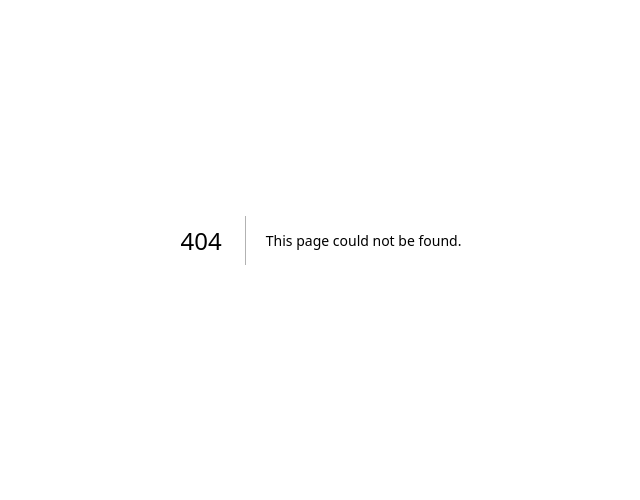
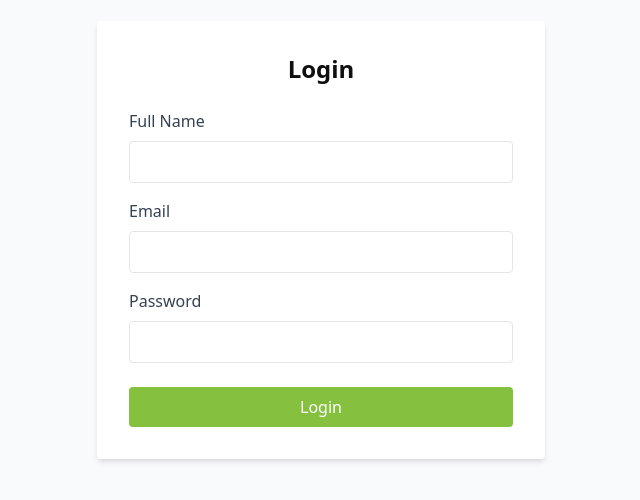
Before and after one commit to UsmanGhafoor42/jamie, a Next.js app: page /auth/register in a window 1280 px wide. Before the commit this address had no page. Shown: the part 160-660 px from the top of the page, without its empty margins (319-959 px from the left). Built offline with nearby package versions, Linux system fonts and the light colour scheme.

Commit message:
feat: add login and registration pages with form handling and navigation functionality

```diff
--- /dev/null
+++ b/app/auth/login/page.tsx
@@ -0,0 +1,65 @@
+'use client'
+import Link from 'next/link';
+import React, { useState } from 'react'
+
+const page = () => {
+  const [form, setForm] = useState({
+    fullname: '',
+    email: '',
+    password: '',
+  });
+
+  const handleChange = (e: React.ChangeEvent<HTMLInputElement>) => {
+    setForm({
+      ...form,
+      [e.target.name]: e.target.value,
+    });
+  };
+
+  const handleSubmit = (e: React.FormEvent) => {
+    e.preventDefault();
+    // Handle login logic here
+    console.log(form);
+  };
+
+  return (
+    <section className="flex justify-center items-center min-h-screen bg-gray-50 font-poppins">
+      <form onSubmit={handleSubmit} className="bg-white p-8 rounded shadow-md w-full max-w-md">
+        <h2 className="text-2xl font-bold mb-6 text-center">Login</h2>
+        <div className="mb-4">
+          <label htmlFor="email" className="block text-gray-700 mb-2">Email</label>
+          <input
+            type="email"
+            id="email"
+            name="email"
+            value={form.email}
+            onChange={handleChange}
+            className="w-full px-3 py-2 border rounded focus:outline-none focus:ring-2 "
+            required
+          />
+        </div>
+        <div className="mb-6">
+          <label htmlFor="password" className="block text-gray-700 mb-2">Password</label>
+          <input
+            type="password"
+            id="password"
+            name="password"
+            value={form.password}
+            onChange={handleChange}
+            className="w-full px-3 py-2 border rounded focus:outline-none focus:ring-2 "
+            required
+          />
+        </div>
+        <button
+          type="submit"
+          className="w-full bg-[var(--green)] text-white py-2 rounded font-poppins transition-colors"
+        >
+          Login
+        </button>
+        <h4 className='text-sm font-poppins'>Don't have an account <Link className='font-bold text-[var(--green))]' href={'/auth/register'}>Register now</Link></h4>
+      </form>
+    </section>
+  );
+}
+
+export default page
--- /dev/null
+++ b/app/auth/register/page.tsx
@@ -0,0 +1,75 @@
+'use client'
+import React, { useState } from 'react'
+
+const page = () => {
+  const [form, setForm] = useState({
+    fullname: '',
+    email: '',
+    password: '',
+  });
+
+  const handleChange = (e: React.ChangeEvent<HTMLInputElement>) => {
+    setForm({
+      ...form,
+      [e.target.name]: e.target.value,
+    });
+  };
+
+  const handleSubmit = (e: React.FormEvent) => {
+    e.preventDefault();
+    // Handle login logic here
+    console.log(form);
+  };
+
+  return (
+    <section className="flex justify-center items-center min-h-screen bg-gray-50 font-poppins">
+      <form onSubmit={handleSubmit} className="bg-white p-8 rounded shadow-md w-full max-w-md">
+        <h2 className="text-2xl font-bold mb-6 text-center">Login</h2>
+        <div className="mb-4">
+          <label htmlFor="fullname" className="block text-gray-700 mb-2">Full Name</label>
+          <input
+            type="text"
+            id="fullname"
+            name="fullname"
+            value={form.fullname}
+            onChange={handleChange}
+            className="w-full px-3 py-2 border rounded focus:outline-none focus:ring"
+            required
+          />
+        </div>
+        <div className="mb-4">
+          <label htmlFor="email" className="block text-gray-700 mb-2">Email</label>
+          <input
+            type="email"
+            id="email"
+            name="email"
+            value={form.email}
+            onChange={handleChange}
+            className="w-full px-3 py-2 border rounded focus:outline-none focus:ring-2 "
+            required
+          />
+        </div>
+        <div className="mb-6">
+          <label htmlFor="password" className="block text-gray-700 mb-2">Password</label>
+          <input
+            type="password"
+            id="password"
+            name="password"
+            value={form.password}
+            onChange={handleChange}
+            className="w-full px-3 py-2 border rounded focus:outline-none focus:ring-2 "
+            required
+          />
+        </div>
+        <button
+          type="submit"
+          className="w-full bg-[var(--green)] text-white py-2 rounded font-poppins transition-colors"
+        >
+          Login
+        </button>
+      </form>
+    </section>
+  );
+}
+
+export default page
--- a/components/shared/Header.tsx
+++ b/components/shared/Header.tsx
@@ -11,11 +11,18 @@ import {
   SheetTrigger,
   SheetTitle,
 } from "@/components/ui/sheet";
+import { useRouter } from "next/navigation";
 
 const Header = () => {
   const [mobileDropdownOpen, setMobileDropdownOpen] = useState<string | null>(
     null
   );
+
+const router = useRouter();
+
+const handleClick = () =>{
+  router.push('/auth/login')
+}
 
   return (
     <header>
@@ -76,7 +83,7 @@ const Header = () => {
               )}
               <div className="flex items-center gap-4">
                 <ShoppingCart className="w-6 h-6" />
-                <CustomButton title="Login" onClick={() => {}} />
+                <CustomButton title="Login" onClick={handleClick} />
               </div>
             </div>
             <hr className="border-black border-2" />
```
